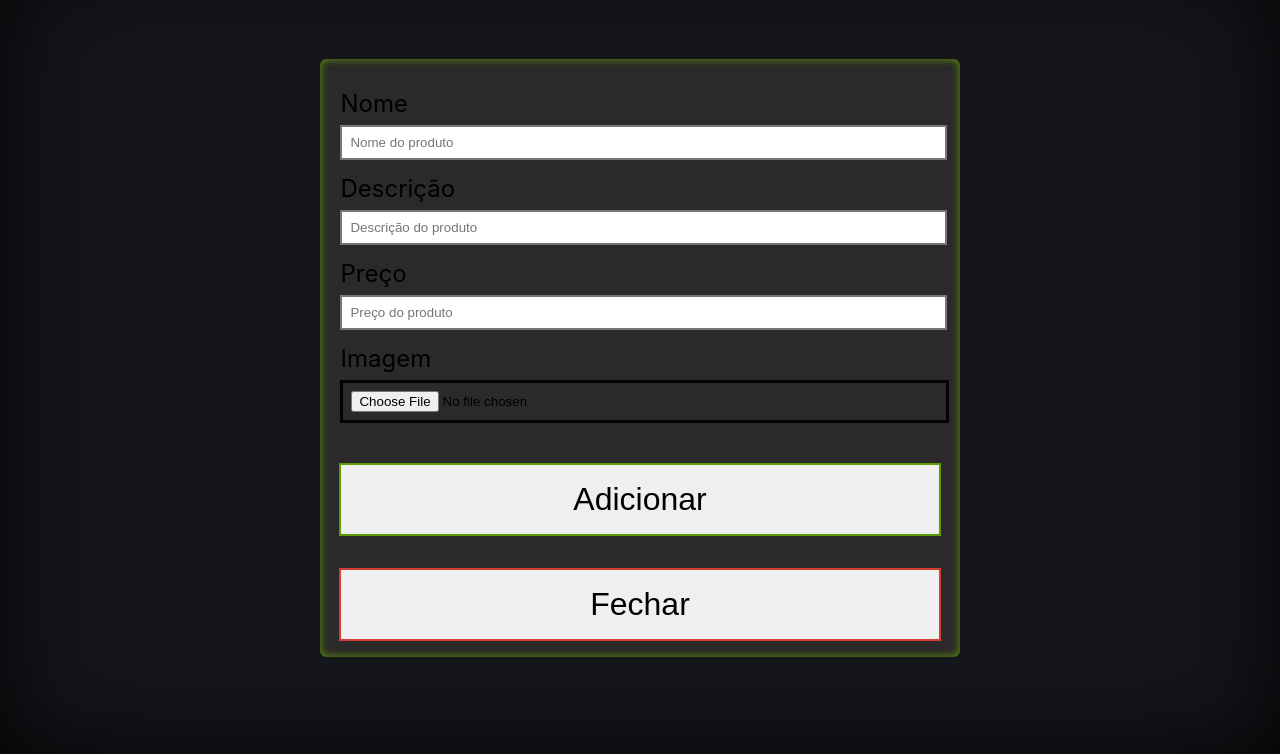
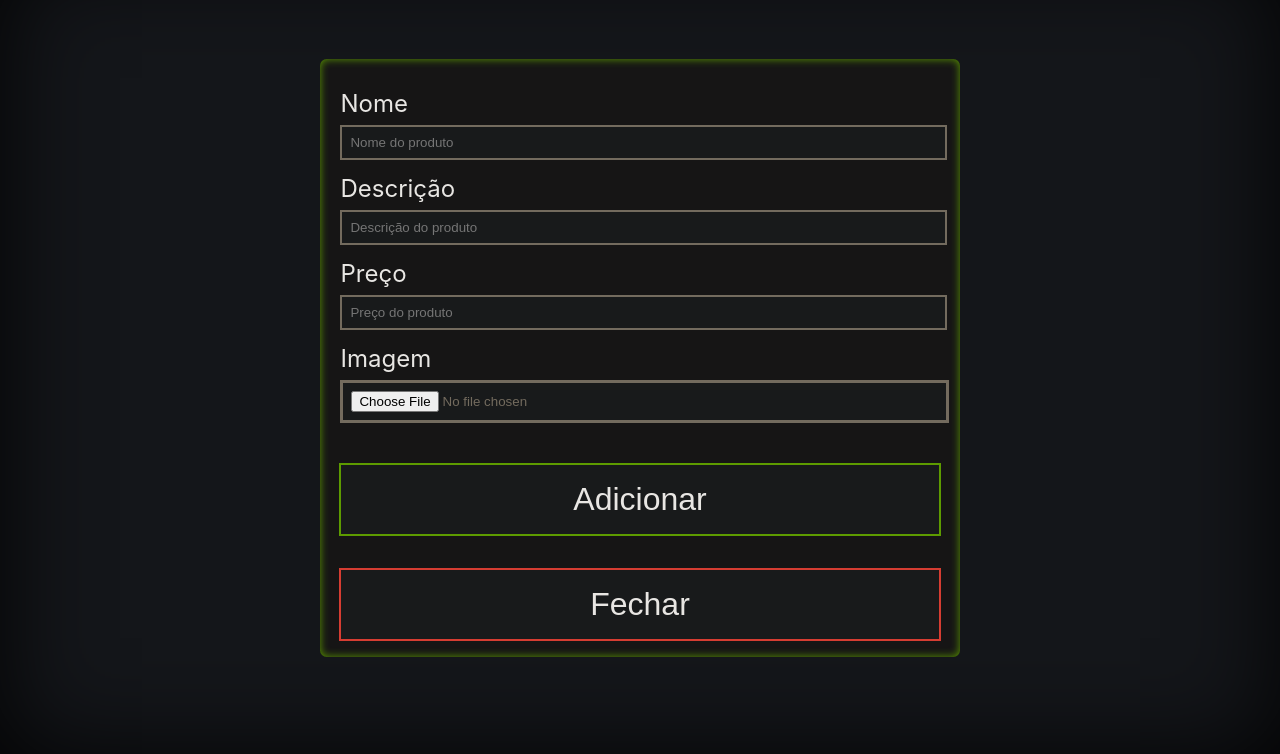
Before and after one commit to GatoImorrivel/IFRS-Trabalho-Final, a plain HTML site: page public/store.html in a window 1280 px wide. Both pictures are taken after a click on the button "Add Product". Shown: the part 42-796 px from the top of the page. Drawn offline with nearby package versions, Linux system fonts and the light colour scheme; no server answers.

Commit message:
form styling

```diff
--- a/public/css/store.css
+++ b/public/css/store.css
@@ -8,11 +8,11 @@ body {
   overflow-x: hidden;
 }
 
-body::-webkit-scrollbar {
+::-webkit-scrollbar {
   background-color: #14161a;
 }
 
-body::-webkit-scrollbar-thumb {
+::-webkit-scrollbar-thumb {
   background-color: #242425;
 }
 
@@ -196,7 +196,7 @@ body::-webkit-scrollbar-thumb {
   overflow-y: scroll;
   max-height: 75vh;
   min-height: fit-content;
-  background-color: rgb(43, 41, 41);
+  background-color: rgb(22, 21, 21);
   position: fixed;
   width: 50%;
   left: 50%;
@@ -218,6 +218,7 @@ body::-webkit-scrollbar-thumb {
   font-size: 1.5rem;
   padding: 0.5rem;
   padding-left: 0rem;
+  color: #e8e6e3;
 }
 
 .form-input {
@@ -225,6 +226,9 @@ body::-webkit-scrollbar-thumb {
   margin-left: 2%;
   padding: 0.5rem;
   border-style: solid;
+  border-color: #736b5e;
+  background-color: #181a1b;
+  color: #736b5e;
   outline: none;
 }
 
@@ -239,6 +243,8 @@ body::-webkit-scrollbar-thumb {
   border-color: rgb(93, 155, 0);
   border-style: solid;
   font-size: 2rem;
+  background-color: #181a1b;
+  color: #e8e6e3;
 }
 
 #form-add-btn:hover {
@@ -252,6 +258,8 @@ body::-webkit-scrollbar-thumb {
   border-color: rgb(214, 61, 50);
   border-style: solid;
   font-size: 2rem;
+  background-color: #181a1b;
+  color: #e8e6e3;
 }
 
 #form-close-btn:hover {
```
